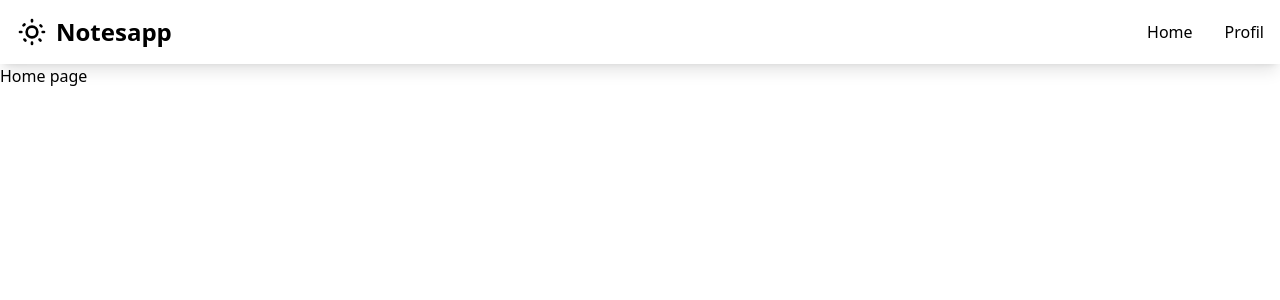
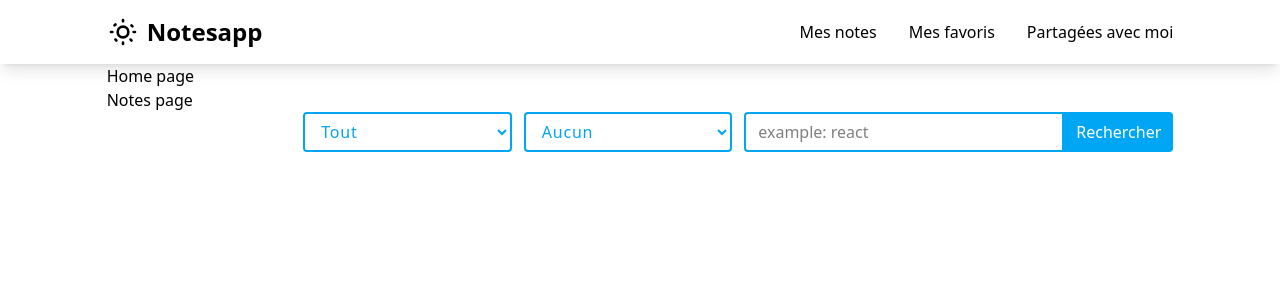
Before and after one commit to trab-ml/notesapp, a React (Vite) app: page /home in a window 1280 px wide. Shown: the top 300 px of the page. Built offline with nearby package versions, Linux system fonts and the light colour scheme.

Commit message:
Start building home page

```diff
--- a/src/components/ui/navbar/DesktopNavigation.tsx
+++ b/src/components/ui/navbar/DesktopNavigation.tsx
@@ -9,8 +9,9 @@ export function DesktopNavigation() {
   return (
     <nav className="hidden md:block">
       <ul className="flex space-x-8">
-        <li><NavLink to="#" className="hover:text-primary transition-colors duration-300">Home</NavLink></li>
-        <li><NavLink to="#" className="hover:text-primary transition-colors duration-300">Profil</NavLink></li>
+        <li><NavLink to="/my-notes" className="hover:text-primary transition-colors duration-300">Mes notes</NavLink></li>
+        <li><NavLink to="/favorites" className="hover:text-primary transition-colors duration-300">Mes favoris</NavLink></li>
+        <li><NavLink to="/notes-shared-with-me" className="hover:text-primary transition-colors duration-300">Partagées avec moi</NavLink></li>
       </ul>
     </nav>);
 }
--- a/src/components/ui/navbar/NavBar.tsx
+++ b/src/components/ui/navbar/NavBar.tsx
@@ -1,21 +1,23 @@
-import { MobileMenuTriggerButton } from './MobileMenuTriggerButton';
-import { Logo } from './Logo';
-import { MobileMenu } from './MobileMenu';
-import { DesktopNavigation } from './DesktopNavigation';
+import { MobileMenuTriggerButton } from "./MobileMenuTriggerButton";
+import { Logo } from "./Logo";
+import { MobileMenu } from "./MobileMenu";
+import { DesktopNavigation } from "./DesktopNavigation";
 import React from "react";
 
 const NavBar = () => {
     return (
-    <header className="bg-white shadow-lg py-4 sticky top-0 z-50">
-      <div className="container mx-auto flex items-center justify-between px-4">
+        <header className="bg-white shadow-lg py-4 sticky top-0 z-50 flex w-full">
+            <div className="container w-5/6 mx-auto">
+                <div className="container flex items-center justify-between">
                     <Logo />
                     <MobileMenuTriggerButton />
                     <DesktopNavigation />
                 </div>
 
                 <MobileMenu />
+            </div>
         </header>
     );
-}
+};
 
 export default NavBar;
--- a/src/components/ui/pages/Home.tsx
+++ b/src/components/ui/pages/Home.tsx
@@ -1,14 +1,66 @@
-import React from 'react';
-import NavBar from '../navbar/NavBar';
+import React from "react";
+import NavBar from "../navbar/NavBar";
 
 const Home: React.FC = () => {
     return (
         <>
             <NavBar />
-            <main>
-                <h1>Home page</h1>
+            <main className="flex w-full">
+                <div className="container w-5/6 mx-auto">
+                    <h1>Home page</h1>
+                    <h2>Notes page</h2>
+
+                    <form className="flex flex-col md:flex-row gap-3 lg:flex-row-reverse">
+                        <div className="flex">
+                            <input
+                                type="text"
+                                placeholder="example: react"
+                                className="w-full md:w-80 px-3 h-10 rounded-l border-2 border-sky-500 focus:outline-none focus:border-sky-500"
+                            />
+                            <button
+                                type="submit"
+                                className="bg-sky-500 text-white rounded-r px-2 md:px-3 py-0 md:py-1 cursor-pointer"
+                            >
+                                Rechercher
+                            </button>
+                        </div>
+
+                        {/* search options */}
+                        <div className="w-full flex justify-between lg:justify-end lg:gap-3">
+                            <select
+                                id="sortBy"
+                                name="sortBy"
+                                className="w-2/6 h-10 border-2 border-sky-500 focus:outline-none focus:border-sky-500 text-sky-500 rounded px-2 md:px-3 py-0 md:py-1 tracking-wider"
+                            >
+                                <option value="all" selected={true}>
+                                    Tout
+                                </option>
+                                <option value="new-to-old">
+                                    Du plus récent
+                                </option>
+                                <option value="old-to-new">
+                                    Du plus ancien
+                                </option>
+                            </select>
+
+                            <select
+                                id="filterBy"
+                                name="filterBy"
+                                className="w-2/6 h-10 border-2 border-sky-500 focus:outline-none focus:border-sky-500 text-sky-500 rounded px-2 md:px-3 py-0 md:py-1 tracking-wider"
+                            >
+                                <option value="all" selected={true}>
+                                    Aucun
+                                </option>
+                                <option value="tag">
+                                    Tag
+                                </option>
+                            </select>
+                        </div>
+                    </form>
+                </div>
             </main>
-        </>);
-}
+        </>
+    );
+};
 
-export default Home
+export default Home;
--- a/src/components/ui/pages/Root.tsx
+++ b/src/components/ui/pages/Root.tsx
@@ -5,7 +5,7 @@ import { ILogin } from '../../../types/Form';
 const Root: React.FC<ILogin> = ({isLogin}) => {
     return (
         <main className='relative min-h-screen bg-gray-100 flex flex-col justify-center'>
-            <h1 className='absolute inset-0 text-2xl text-center mt-4  mx--4 my--3 px--4 py--6'>
+            <h1 className='absolute inset-0 text-2xl text-center mt-4 '>
                 Bienvenue sur <span className='font-semibold'>Notesapp</span>,
                 <br/> une application de prise de notes réactive.
             </h1>
```
Lines whose indentation alone changed are shown as unchanged.
